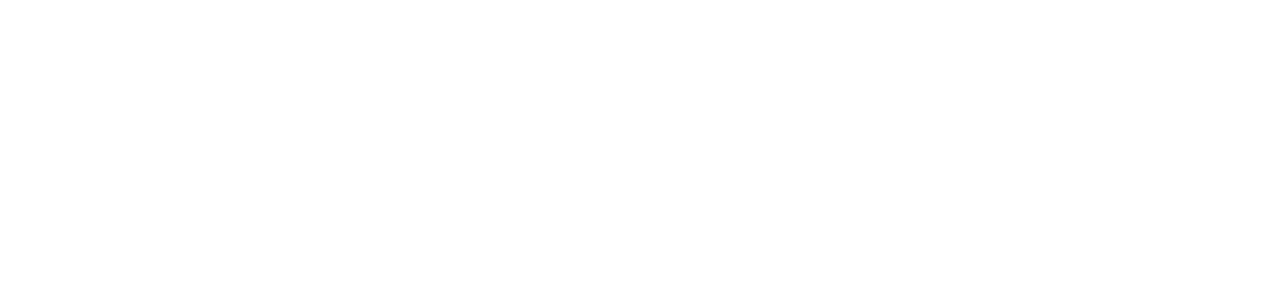
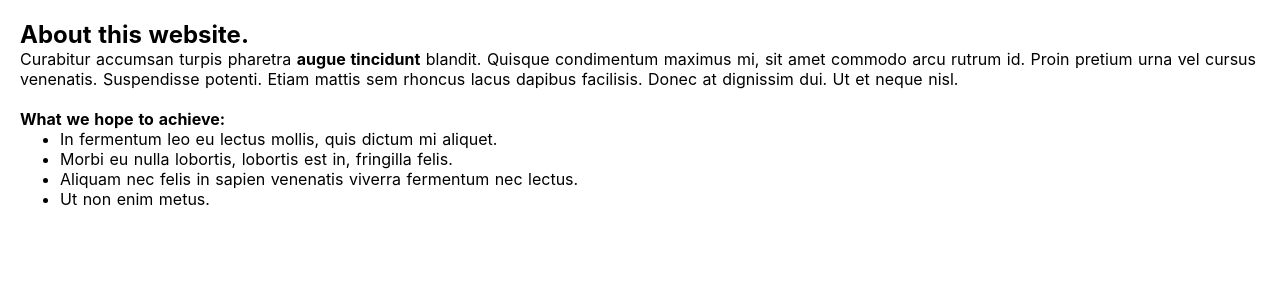
Before and after one commit to siropaca/example-nuxt-blog, a Nuxt app: page /about in a window 1280 px wide. Before the commit this address had no page. Shown: the top 300 px of the page. Built offline with nearby package versions, Linux system fonts and the light colour scheme.

Commit message:
アバウトページを追加

```diff
--- /dev/null
+++ b/pages/about.vue
@@ -0,0 +1,30 @@
+<template>
+  <div class="main-content">
+    <div class="container">
+      <h2 class="title is-2">About this website.</h2>
+      <p>Curabitur accumsan turpis pharetra <strong>augue tincidunt</strong> blandit. Quisque condimentum maximus mi, sit amet commodo arcu rutrum id. Proin pretium urna vel cursus venenatis. Suspendisse potenti. Etiam mattis sem rhoncus lacus dapibus facilisis. Donec at dignissim dui. Ut et neque nisl.</p>
+      <br>
+      <h4 class="title is-4">What we hope to achieve:</h4>
+      <ul>
+        <li>In fermentum leo eu lectus mollis, quis dictum mi aliquet.</li>
+        <li>Morbi eu nulla lobortis, lobortis est in, fringilla felis.</li>
+        <li>Aliquam nec felis in sapien venenatis viverra fermentum nec lectus.</li>
+        <li>Ut non enim metus.</li>
+      </ul>
+    </div>
+  </div>
+</template>
+
+<script>
+export default {
+  head: {
+    title: 'About'
+  }
+}
+</script>
+
+<style>
+  .main-content {
+    padding: 20px;
+  }
+</style>
```
